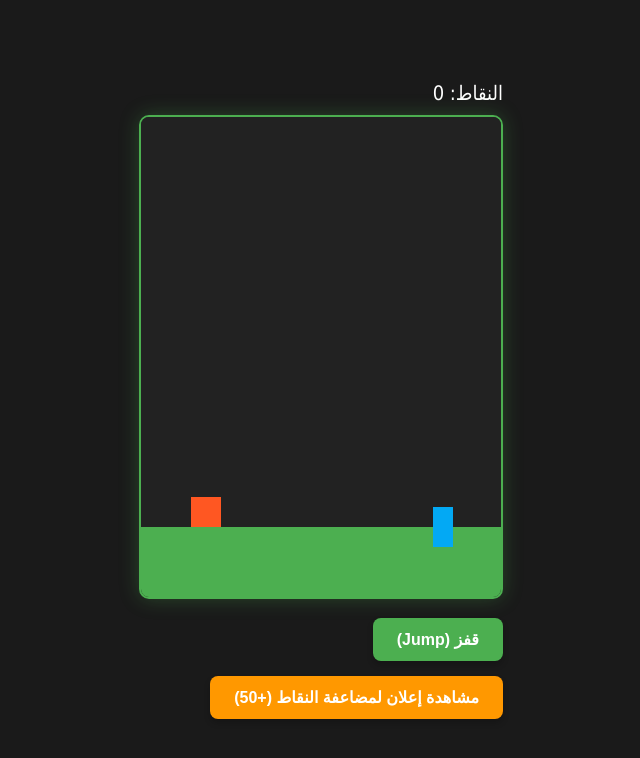
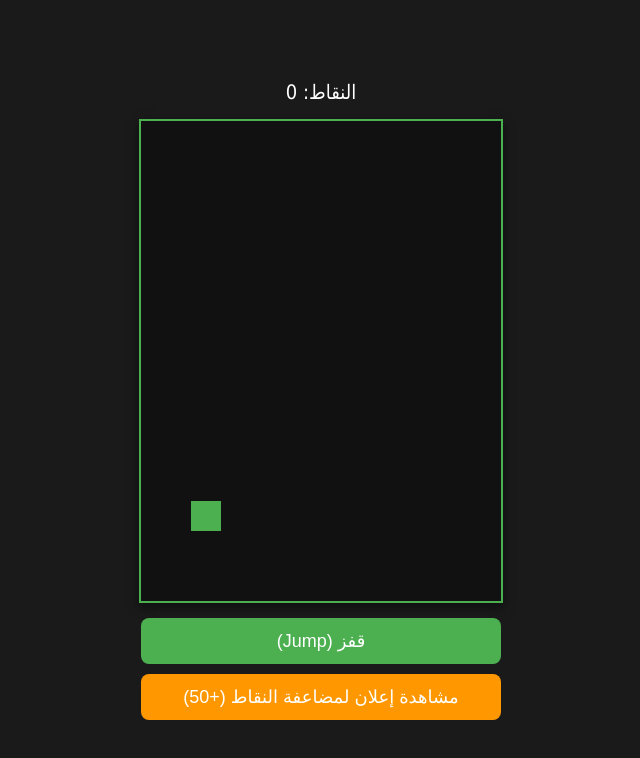
Before and after one commit to AIL0559388930/jump-game, a plain HTML site: page index.html in a window 1280 px wide. Shown: the whole page, without its empty margins (319-959 px from the left). Drawn offline with Linux system fonts and the light colour scheme.

Commit message:
Update index.html

```diff
--- a/index.html
+++ b/index.html
@@ -5,7 +5,7 @@
     <meta name="viewport" content="width=device-width, initial-scale=1.0">
     <title>لعبة القفز وربح المكافآت</title>
     <!-- مكتبة إعلانات Adsgram SDK -->
-    <script src="https://sad.adsgram.ai/js/sad.min.js"></script>
+    <script src="https://sad.adsgram.ai/js/adsgram.min.js?v=1"></script>
     <style>
         body {
             margin: 0;
@@ -20,37 +20,34 @@
             height: 100vh;
             overflow: hidden;
         }
-        game-container {
-            text-align: center;
+        .game-container {
+            display: flex;
+            flex-direction: column;
+            align-items: center;
+        }
+        .score-board {
+            font-size: 20px;
+            margin-bottom: 15px;
         }
         canvas {
-            background: #222;
             border: 2px solid #4CAF50;
-            border-radius: 10px;
-            box-shadow: 0 0 20px rgba(76, 175, 80, 0.3);
+            background: #111;
+            box-shadow: 0 4px 10px rgba(0,0,0,0.5);
         }
         .btn {
             background-color: #4CAF50;
             color: white;
             border: none;
             padding: 12px 24px;
-            font-size: 16px;
+            font-size: 18px;
+            cursor: pointer;
             border-radius: 8px;
-            cursor: pointer;
             margin-top: 15px;
-            font-weight: bold;
-            box-shadow: 0 4px 6px rgba(0,0,0,0.2);
-            transition: 0.2s;
-        }
-        .btn:active {
-            transform: scale(0.95);
+            width: 360px;
         }
         .btn-ad {
             background-color: #ff9800;
-        }
-        .score-board {
-            font-size: 20px;
-            margin-bottom: 10px;
+            margin-top: 10px;
         }
     </style>
 </head>
@@ -68,111 +65,63 @@
 </div>
 
 <script>
-        // تهيئة إعلانات Adsgram (استبدل blockId بالمعرف الخاص بك من لوحة تحكم Adsgram)
-        const adController = window.Adsgram ? window.Adsgram.init({ blockId: "int--xxxx" }) : null;
-
-        function showRewardedAd() {
-            if (adController) {
-                adController.show().then(() => {
-                    // تم مشاهدة الإعلان بنجاح، امنح المكافأة للاستخدم
-                    score += 50;
-                    document.getElementById("score").innerText = score;
-                    alert("مبروك! حصلت على 50 نقطة إضافية.");
-                }).catch((result) => {
-                    // حدث خطأ أو أغلق المستخدم الإعلان قبل إكماله
-                    console.log("Ad error or skipped", result);
-                    alert("لم تكمل مشاهدة الإعلان، حاول مرة أخرى.");
-                });
-            } else {
-                // وضع التجربة في حال لم يتم تحميل الـ SDK محلياً
-                alert("نظام الإعلانات غير متاح حالياً، جرب لاحقاً.");
-                score += 50;
-                document.getElementById("score").innerText = score;
-            }
-        }
-
-        // إعدادات لعبة القفز البسيطة
+    let score = 0;
     const canvas = document.getElementById("gameCanvas");
     const ctx = canvas.getContext("2d");
 
-        let score = 0;
-        let player = { x: 50, y: 380, width: 30, height: 30, vy: 0, gravity: 0.6, jumpPower: -10, grounded: false };
-        let obstacle = { x: 360, y: 390, width: 20, height: 40, speed: 4 };
+    // رسم اللاعب واللعبة بشكل مبدئي
+    let player = { x: 50, y: 380, width: 30, height: 30, color: "#4CAF50", vy: 0, gravity: 0.6, jumpPower: -10, grounded: false };
+
+    function draw() {
+        ctx.clearRect(0, 0, canvas.width, canvas.height);
+        // رسم اللاعب
+        ctx.fillStyle = player.color;
+        ctx.fillRect(player.x, player.y, player.width, player.height);
+
+        // تطبيق الجاذبية
+        if (player.y < 380) {
+            player.vy += player.gravity;
+            player.y += player.vy;
+        } else {
+            player.y = 380;
+            player.vy = 0;
+            player.grounded = true;
+        }
+        requestAnimationFrame(draw);
+    }
+    draw();
 
     function jump() {
         if (player.grounded) {
             player.vy = player.jumpPower;
             player.grounded = false;
-            }
-        }
-
-        // التحكم باللمس على الشاشة أو الكيبورد
-        window.addEventListener("keydown", (e) => {
-            if (e.code === "Space") jump();
-        });
-        canvas.addEventListener("click", jump);
-
-        function update() {
-            // حركة اللاعب والجاذبية
-            player.vy += player.gravity;
-            player.y += player.vy;
-
-            if (player.y >= 380) {
-                player.y = 380;
-                player.vy = 0;
-                player.grounded = true;
-            }
-
-            // حركة العوائق
-            obstacle.x -= obstacle.speed;
-            if (obstacle.x < -20) {
-                obstacle.x = 360;
-                score += 10;
-                document.getElementById("score").innerText = score;
-                // زيادة السرعة تدريجياً
-                obstacle.speed += 0.1;
-            }
-
-            // اصطدام بسيط
-            if (
-                player.x < obstacle.x + obstacle.width &&
-                player.x + player.width > obstacle.x &&
-                player.y < obstacle.y + obstacle.height &&
-                player.y + player.height > obstacle.y
-            ) {
-                // إعادة ضبط اللعبة عند الاصطدام
-                score = 0;
-                obstacle.speed = 4;
-                obstacle.x = 360;
+            score += 1;
             document.getElementById("score").innerText = score;
         }
     }
 
-        function draw() {
-            // مسح الشاشة
-            ctx.fillStyle = "#222";
-            ctx.fillRect(0, 0, canvas.width, canvas.height);
+    // تهيئة إعلانات Adsgram بالمعرف الصحيح (بدون أخطاء)
+    const adController = window.Adsgram ? window.Adsgram.init({ blockId: "1234" }) : null;
 
-            // رسم الأرض
-            ctx.fillStyle = "#4CAF50";
-            ctx.fillRect(0, 410, canvas.width, 70);
+    function showRewardedAd() {
+        if (adController) {
+            adController.show().then(() => {
+                // تم مشاهدة الإعلان بنجاح، امنح المكافأة
+                score += 50;
+                document.getElementById("score").innerText = score;
+                alert("مبروك! حصلت على 50 نقطة إضافية!");
+            }).catch((result) => {
+                console.log("Ad error or skipped", result);
+                alert("لم تكمل مشاهدة الإعلان، حاول مرة أخرى.");
+            });
+        } else {
+            // وضع التجربة في حال لم يتم تحميل النظام محلياً
+            score += 50;
+            document.getElementById("score").innerText = score;
+            alert("تم إضافة 50 نقطة (وضع التجربة المحلي).");
+        }
+    }
+</script>
 
-            // رسم اللاعب
-            ctx.fillStyle = "#FF5722";
-            ctx.fillRect(player.x, player.y, player.width, player.height);
-
-            // رسم العائق
-            ctx.fillStyle = "#03A9F4";
-            ctx.fillRect(obstacle.x, obstacle.y, obstacle.width, obstacle.height);
-        }
-
-        function loop() {
-            update();
-            draw();
-            requestAnimationFrame(loop);
-        }
-
-        loop();
-    </script>
 </body>
 </html>
```
Lines whose indentation alone changed are shown as unchanged.
